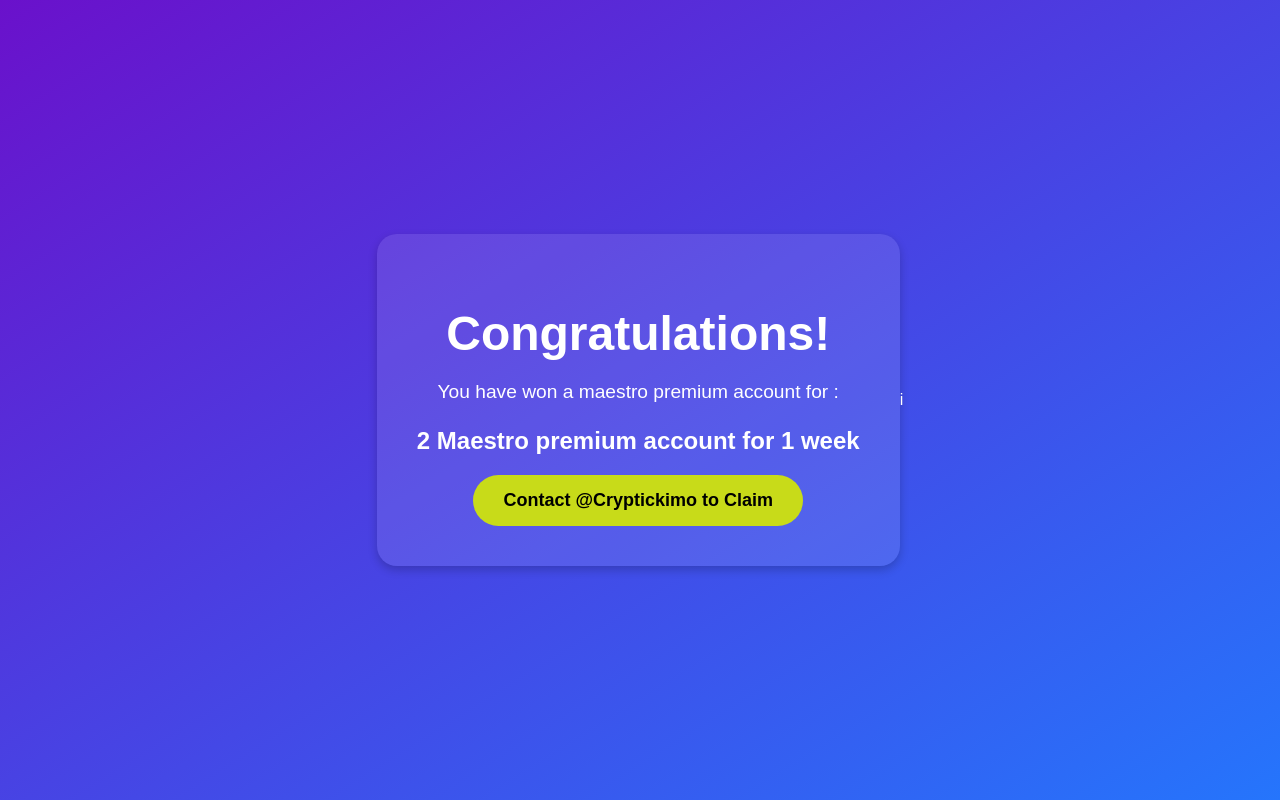
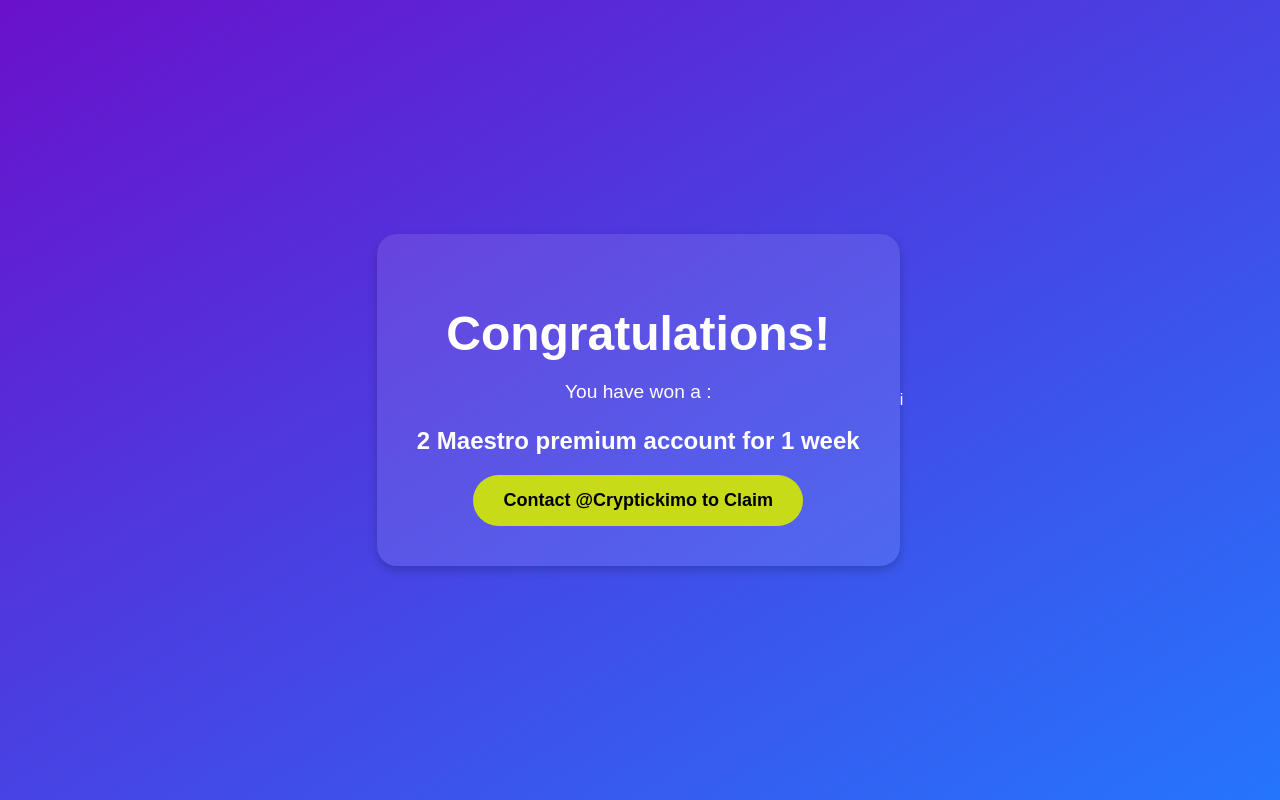
Before and after one commit to byrouti/MaestroMysterybox, a plain HTML site: page prize.html in a window 1280 px wide. Drawn offline with Linux system fonts and the light colour scheme.

Commit message:
Update prize.html

```diff
--- a/prize.html
+++ b/prize.html
@@ -12,7 +12,7 @@
 <body>
     <div class="container">
         <h1>Congratulations!</h1>
-        <p>You have won a maestro premium account for :</p>
+        <p>You have won a :</p>
         <p id="prize" style="font-size: 1.5rem; font-weight: bold;">Loading...</p>
 
         <a href="https://t.me/cryptickimo" class="claim-button" target="_blank">
```
